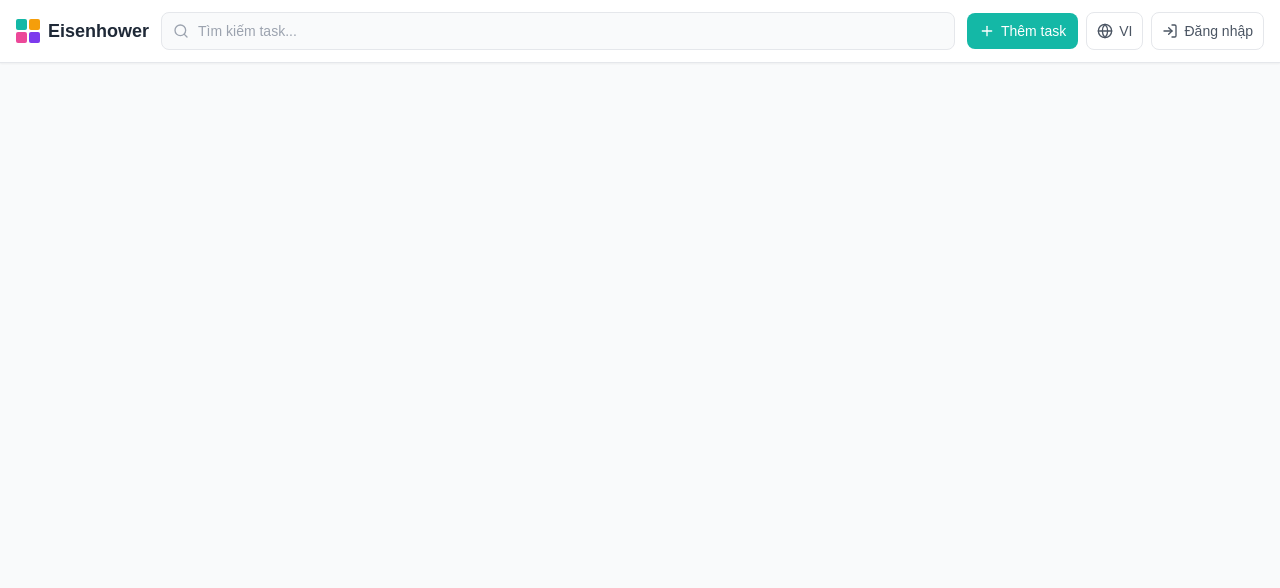
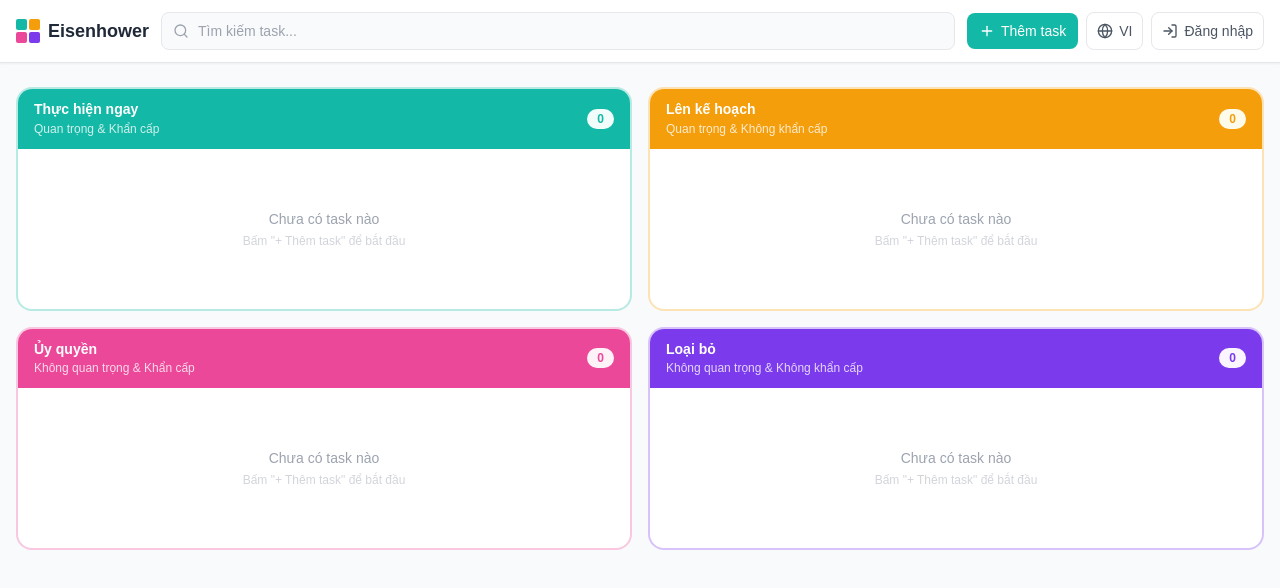
Before and after one commit to NMD572/task-management, a Next.js app: page / in a window 1280 px wide. Shown: the top 588 px of the page. Built offline with nearby package versions, Linux system fonts and the light colour scheme.

Commit message:
push code prompt 4

```diff
--- a/src/app/page.tsx
+++ b/src/app/page.tsx
@@ -1,13 +1,14 @@
 import Header from '@/components/layout/Header';
+import MatrixBoard from '@/components/matrix/MatrixBoard';
 
 export default function Home() {
   return (
     <div className="min-h-screen bg-gray-50 flex flex-col">
       <Header />
 
-      {/* ── Main content area — MatrixBoard sẽ được thêm vào ở Prompt 4 ── */}
+      {/* ── Main content ── */}
       <main className="flex-1 mx-auto w-full max-w-screen-xl px-4 py-6">
-        {/* Placeholder: sẽ được thay bằng <MatrixBoard /> */}
+        <MatrixBoard />
       </main>
     </div>
   );
--- /dev/null
+++ b/src/components/matrix/MatrixBoard.tsx
@@ -0,0 +1,57 @@
+'use client';
+
+import { useMemo } from 'react';
+import { useAppStore } from '@/lib/store';
+import QuadrantColumn from './QuadrantColumn';
+import type { Classification, Task } from '@/lib/types';
+
+// ── Order of quadrants in the 2×2 grid ───────────────────────────────────
+const QUADRANT_ORDER: Classification[] = ['do_now', 'schedule', 'delegate', 'eliminate'];
+
+// ── Sort tasks: deadline ascending, no-deadline tasks go last ─────────────
+function sortByDeadline(tasks: Task[]): Task[] {
+  return [...tasks].sort((a, b) => {
+    if (!a.deadline && !b.deadline) return 0;
+    if (!a.deadline) return 1;
+    if (!b.deadline) return -1;
+    return new Date(a.deadline).getTime() - new Date(b.deadline).getTime();
+  });
+}
+
+// ── Component ─────────────────────────────────────────────────────────────
+export default function MatrixBoard() {
+  const tasks = useAppStore((s) => s.tasks);
+
+  // Group + sort tasks by classification
+  const grouped = useMemo(() => {
+    const map: Record<Classification, Task[]> = {
+      do_now:    [],
+      schedule:  [],
+      delegate:  [],
+      eliminate: [],
+    };
+    for (const task of tasks) {
+      map[task.classification].push(task);
+    }
+    // Sort each group
+    (Object.keys(map) as Classification[]).forEach((key) => {
+      map[key] = sortByDeadline(map[key]);
+    });
+    return map;
+  }, [tasks]);
+
+  return (
+    <section aria-label="Ma trận Eisenhower">
+      {/* 2×2 grid on md+, single column on mobile */}
+      <div className="grid grid-cols-1 md:grid-cols-2 gap-4">
+        {QUADRANT_ORDER.map((cls) => (
+          <QuadrantColumn
+            key={cls}
+            classification={cls}
+            tasks={grouped[cls]}
+          />
+        ))}
+      </div>
+    </section>
+  );
+}
--- /dev/null
+++ b/src/components/matrix/QuadrantColumn.tsx
@@ -0,0 +1,80 @@
+'use client';
+
+import TaskCard from '@/components/task/TaskCard';
+import type { Classification, Task } from '@/lib/types';
+
+// ── Quadrant metadata ──────────────────────────────────────────────────────
+const QUADRANT_META: Record<
+  Classification,
+  { title: string; subtitle: string; headerBg: string; borderColor: string; countBg: string }
+> = {
+  do_now: {
+    title:       'Thực hiện ngay',
+    subtitle:    'Quan trọng & Khẩn cấp',
+    headerBg:    'bg-do_now',
+    borderColor: 'border-do_now/30',
+    countBg:     'bg-teal-50 text-do_now',
+  },
+  schedule: {
+    title:       'Lên kế hoạch',
+    subtitle:    'Quan trọng & Không khẩn cấp',
+    headerBg:    'bg-schedule',
+    borderColor: 'border-schedule/30',
+    countBg:     'bg-amber-50 text-schedule',
+  },
+  delegate: {
+    title:       'Ủy quyền',
+    subtitle:    'Không quan trọng & Khẩn cấp',
+    headerBg:    'bg-delegate',
+    borderColor: 'border-delegate/30',
+    countBg:     'bg-pink-50 text-delegate',
+  },
+  eliminate: {
+    title:       'Loại bỏ',
+    subtitle:    'Không quan trọng & Không khẩn cấp',
+    headerBg:    'bg-eliminate',
+    borderColor: 'border-eliminate/30',
+    countBg:     'bg-purple-50 text-eliminate',
+  },
+};
+
+// ── Props ──────────────────────────────────────────────────────────────────
+interface QuadrantColumnProps {
+  classification: Classification;
+  tasks: Task[];
+}
+
+// ── Component ──────────────────────────────────────────────────────────────
+export default function QuadrantColumn({ classification, tasks }: QuadrantColumnProps) {
+  const meta = QUADRANT_META[classification];
+
+  return (
+    <div className={`flex flex-col rounded-2xl border-2 ${meta.borderColor} bg-white overflow-hidden`}>
+      {/* ── Column header ── */}
+      <div className={`${meta.headerBg} px-4 py-3 flex items-center justify-between`}>
+        <div>
+          <h2 className="text-sm font-bold text-white leading-tight">{meta.title}</h2>
+          <p className="text-xs text-white/80 mt-0.5">{meta.subtitle}</p>
+        </div>
+        {/* Task count badge */}
+        <span className={`rounded-full px-2.5 py-0.5 text-xs font-semibold ${meta.countBg}`}>
+          {tasks.length}
+        </span>
+      </div>
+
+      {/* ── Task list ── */}
+      <div className="flex-1 p-3 flex flex-col gap-2 min-h-[160px]">
+        {tasks.length === 0 ? (
+          <div className="flex-1 flex flex-col items-center justify-center text-center py-6 text-gray-400">
+            <p className="text-sm">Chưa có task nào</p>
+            <p className="text-xs mt-1 text-gray-300">Bấm &quot;+ Thêm task&quot; để bắt đầu</p>
+          </div>
+        ) : (
+          tasks.map((task) => (
+            <TaskCard key={task.id} task={task} />
+          ))
+        )}
+      </div>
+    </div>
+  );
+}
```
